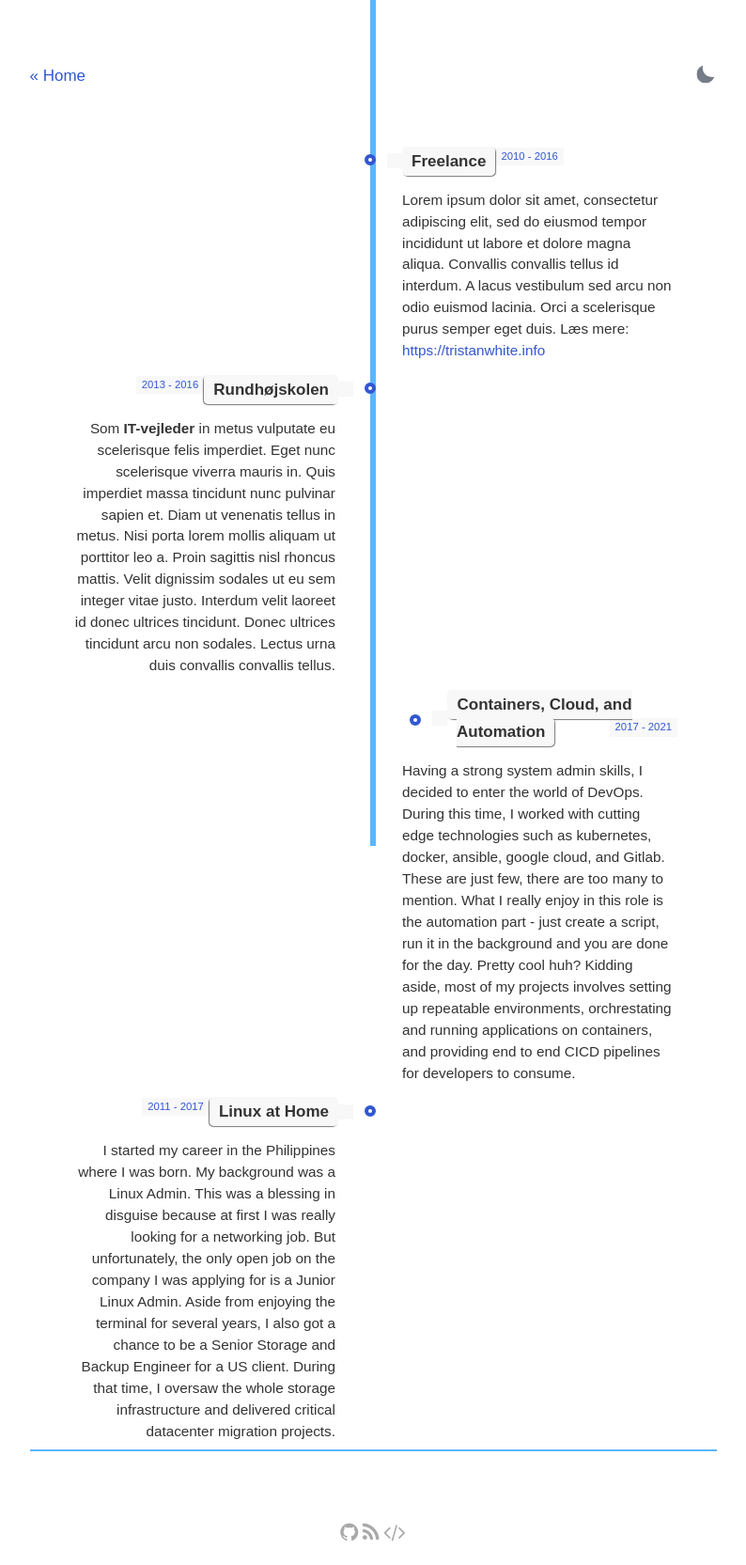
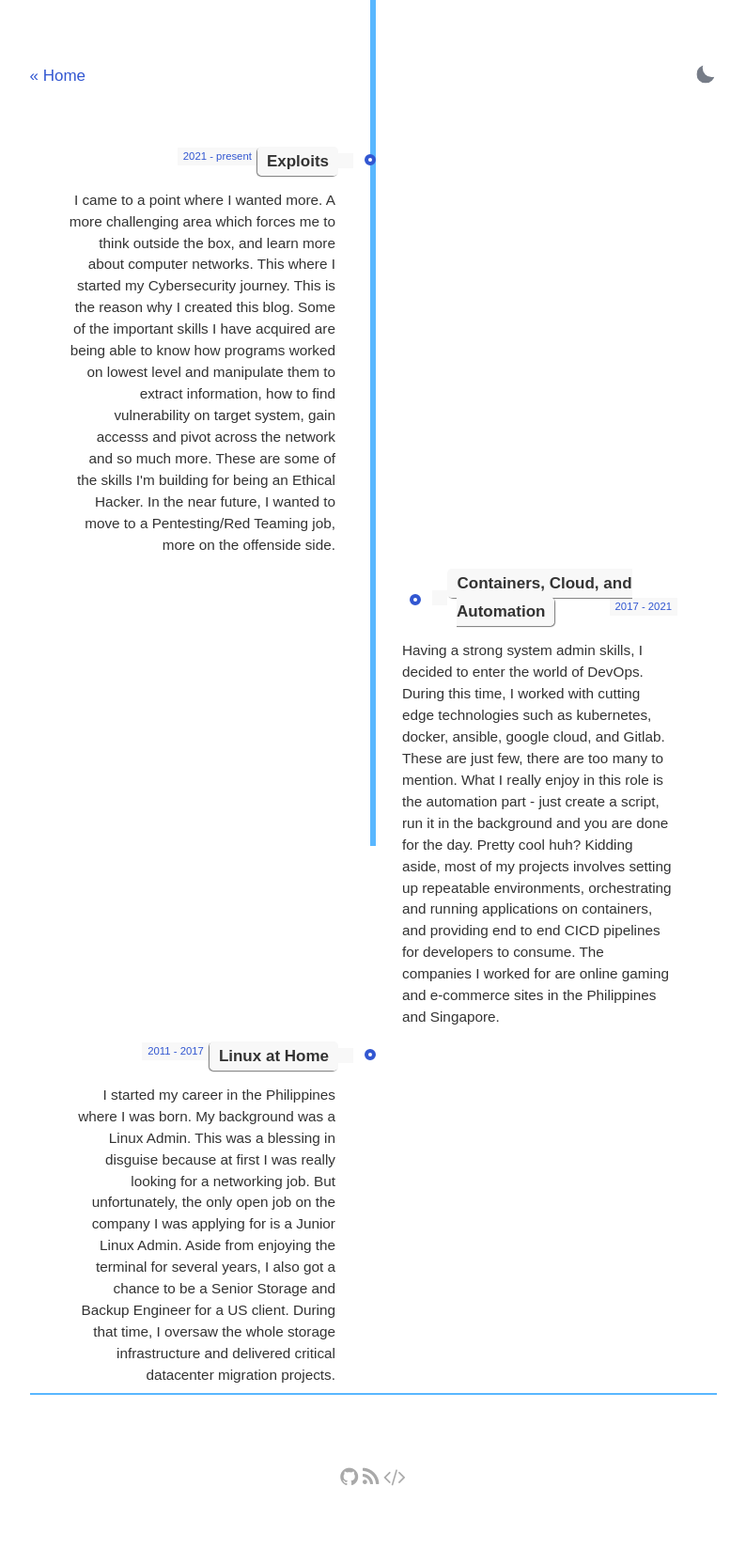
Before and after one commit to mvineza/spindel, a Jekyll site: the page built from about.html, in a window 1280 px wide. Shown: the whole page at 94% size, without its empty margins (243-1037 px from the left). Built offline with Jekyll 4.4.1, drawn with Linux system fonts in a browser that asks for light colours; after the commit the page ends 1606 px from its top, so only the background shows below that.

Commit message:
master: update about

```diff
--- a/about.html
+++ b/about.html
@@ -18,39 +18,24 @@ layout: default
 
         <!-- Item 1 -->
         <li>
-            <div class="direction-r">
+            <div class="direction-l">
                 <div class="flag-wrapper">
-                    <span class="flag">Freelance</span>
-                    <span class="time-wrapper"><span class="time">2010 - 2016</span></span>
+                    <span class="flag">Exploits</span>
+                    <span class="time-wrapper"><span class="time">2021 - present</span></span>
                 </div>
                 <div class="desc">
-                    Lorem ipsum dolor sit amet, consectetur adipiscing elit, sed do eiusmod tempor incididunt
-                    ut labore et dolore magna aliqua. Convallis convallis tellus id interdum. A lacus
-                    vestibulum sed arcu non odio euismod lacinia. Orci a scelerisque purus semper eget duis.
-                    Læs mere: <a href="https://tristanwhite.info" target="_top">https://tristanwhite.info</a>
+                    I came to a point where I wanted more. A more challenging area which forces me to think outside
+		    the box, and learn more about computer networks. This where I started my Cybersecurity journey.
+		    This is the reason why I created this blog. Some of the important skills I have acquired are being
+		    able to know how programs worked on lowest level and manipulate them to extract information, how to
+		    find vulnerability on target system, gain accesss and pivot across the network and so much more.
+		    These are some of the skills I'm building for being an Ethical Hacker. In the near future, I wanted
+		    to move to a Pentesting/Red Teaming job, more on the offenside side.
                 </div>
             </div>
         </li>
 
         <!-- Item 2 -->
-        <li>
-            <div class="direction-l">
-                <div class="flag-wrapper">
-                    <span class="flag">Rundhøjskolen</span>
-                    <span class="time-wrapper"><span class="time">2013 - 2016</span></span>
-                </div>
-                <div class="desc">
-                    Som <strong>IT-vejleder</strong> in metus vulputate eu scelerisque felis imperdiet.
-                    Eget nunc scelerisque viverra mauris in. Quis imperdiet massa tincidunt nunc pulvinar sapien et.
-                    Diam ut venenatis tellus in metus. Nisi porta lorem mollis aliquam ut porttitor leo a. Proin
-                    sagittis nisl rhoncus mattis. Velit dignissim sodales ut eu sem integer vitae justo. Interdum
-                    velit laoreet id donec ultrices tincidunt. Donec ultrices tincidunt arcu non sodales.
-                    Lectus urna duis convallis convallis tellus.
-                </div>
-            </div>
-        </li>
-
-        <!-- Item 3 -->
         <li>
             <div class="direction-r">
                 <div class="flag-wrapper">
@@ -63,14 +48,15 @@ layout: default
 		    Gitlab. These are just few, there are too many to mention. What I really enjoy in this role is
 		    the automation part - just create a script, run it in the background and you are done for the day.
 		    Pretty cool huh? Kidding aside, most of my projects involves setting up repeatable environments,
-		    orchrestating and running applications on containers, and providing end to end CICD pipelines for
-		    developers to consume.
+		    orchestrating and running applications on containers, and providing end to end CICD pipelines for
+		    developers to consume. The companies I worked for are online gaming and e-commerce sites in the
+		    Philippines and Singapore.
                 </div>
             </div>
         </li>
 
 
-        <!-- Item 4 -->
+        <!-- Item 3 -->
         <li>
             <div class="direction-l">
                 <div class="flag-wrapper">
```
